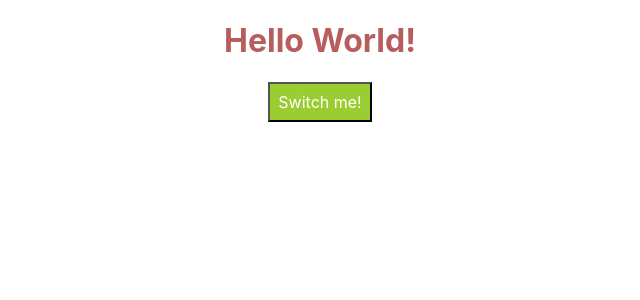
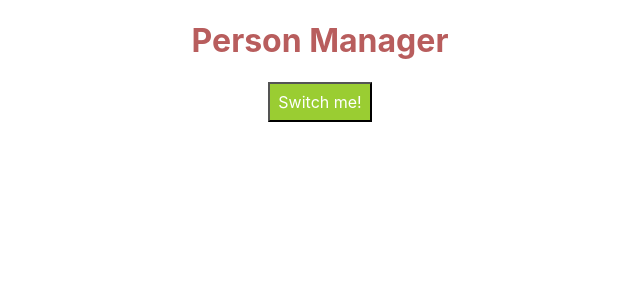
Before and after one commit to BohdanMelvic/React-course, a React (Create React App) app in the folder my-app/: page / in a window 1280 px wide. Shown: the top 300 px of the page, without its empty margins (320-960 px from the left). Built offline with nearby package versions, Linux system fonts and the light colour scheme.

Commit message:
component lifecycle

```diff
--- a/my-app/src/components/Cockpit/Cockpit.js
+++ b/my-app/src/components/Cockpit/Cockpit.js
@@ -20,7 +20,7 @@ const cockpit = (props) => {
 
     return (
     <div>
-        <h1 className={classes}>Hello World!</h1>
+        <h1 className={classes}>{props.title}</h1>
         <button style={styleBtn} onClick={ () => props.clicked()}>Switch me!</button>
     </div>
     );
--- a/my-app/src/components/Persons/Person/Person.js
+++ b/my-app/src/components/Persons/Person/Person.js
@@ -9,11 +9,13 @@ const Person = (props) => {
         }
     };
 
-    const rnd = Math.random();
+    //const rnd = Math.random();
 
-      if (rnd > 0.7) {
-        throw new Error('some bullshit');
-      }
+    // if (rnd > 0.7) {
+    // throw new Error('some bullshit');
+    // }
+
+    console.log('[Persons.js] rendring...');
 
     return (
         <div className="Person" style={style}>
--- a/my-app/src/components/Persons/Persons.js
+++ b/my-app/src/components/Persons/Persons.js
@@ -2,9 +2,10 @@
  import Person from './Person/Person.js';
  import ErrorBoundary from '../ErrorBoundary/ErrorBoundary';
 
+ const persons = (props) => {
+  console.log('[Persons.js] rendring...');
 
- const persons = (props) => (
-    props.persons.map( (person, index) => {
+  return props.persons.map( (person, index) => {
     return (
       <ErrorBoundary>
       <Person
@@ -12,11 +13,11 @@
         age={person.age}
         click={ () => props.clicked(index)}
         changed={ (event) => { props.changed(event, person.id)} }
-            key={person.id}>
-          </Person>
+        key={person.id}
+      />
       </ErrorBoundary>
     );
-      })
- );
+  });
+};
 
  export default persons;
--- a/my-app/src/containers/App.js
+++ b/my-app/src/containers/App.js
@@ -33,7 +33,10 @@ import Cockpit from '../components/Cockpit/Cockpit';
 // }
 
 class App extends Component {
-  state = {
+  constructor(props) {
+    super(props);
+    console.log('[App.js] constructor');
+    this.state = {
       persons: [
         {id: 'dfvew3', name: 'Bohdan', age: 27},
         {id: 'sadf3q', name: 'Ivan', age: 65},
@@ -41,6 +44,16 @@ class App extends Component {
       ],
       otherState: 'bla-bla-bla',
       showPersons: false
+    }
+  }
+
+  static getDerivedStateFromProps(props, state) {
+    console.log('[App.js] getDerivedStateFromProps', props);
+    return state;
+  }
+
+  componentDidMount() {
+    console.log('[App.js] componentDidMount');
   }
 
   switchNameHandler = (newName) => {
@@ -76,16 +89,14 @@ class App extends Component {
   render () {
 
     let persons = null;
-
+    console.log('[App.js] render');
     if (this.state.showPersons) {
       persons = (
-        <div>
         <Persons
           persons={this.state.persons}
           click={this.deletePersonHandler}
           changed={this.nameChangeHandler}
         />
-        </div>
       );
     }
 
@@ -93,6 +104,7 @@ class App extends Component {
        <StyleRoot>
         <div className="App">
           <Cockpit
+            title={this.props.title}
             persons={this.state.persons}
             clicked={this.togglePersonsHandler}
             showPersons={this.state.showPersons}
--- a/my-app/src/index.js
+++ b/my-app/src/index.js
@@ -6,7 +6,7 @@ import App from './containers/App';
 //import AssigmentSolutionModule2 from './AssigmentSolutionModule2';
 import * as serviceWorker from './serviceWorker';
 
-ReactDOM.render(<App />, document.getElementById('root'));
+ReactDOM.render(<App title='Person Manager' />, document.getElementById('root'));
 //ReactDOM.render(<AssigmentSolutionModule2 />, document.getElementById('root'));
 // If you want your app to work offline and load faster, you can change
 // unregister() to register() below. Note this comes with some pitfalls.
```
Lines whose indentation alone changed are shown as unchanged.
